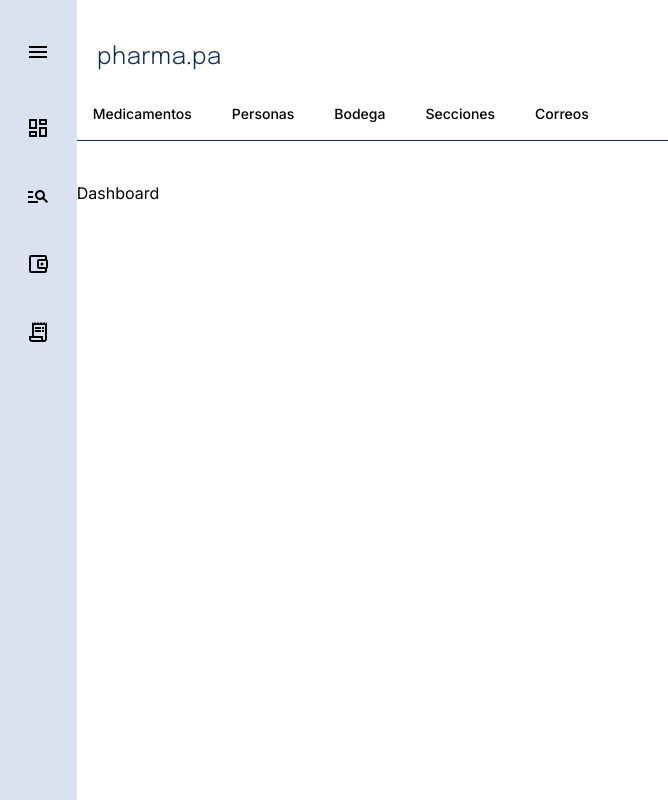
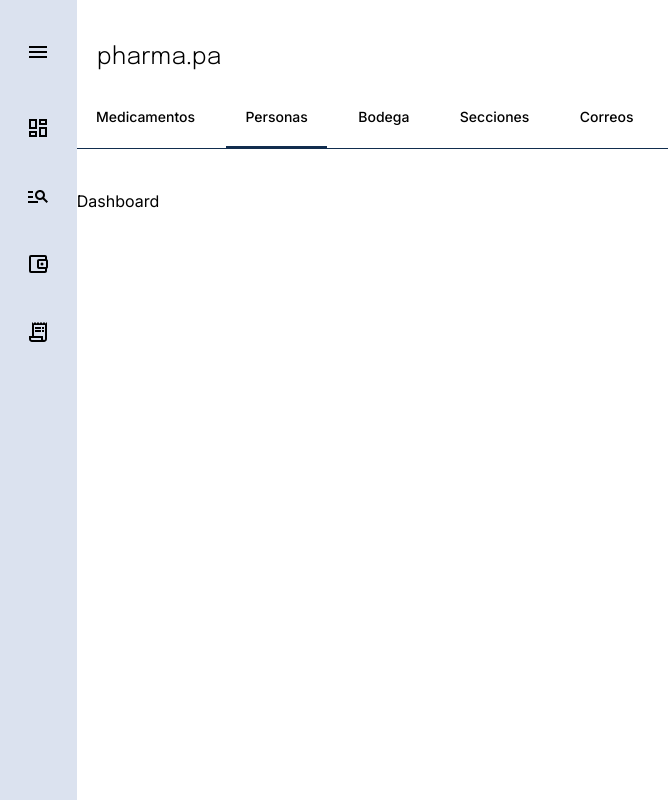
Before and after one commit to waldo2810/pharma-pa, a React (Vite) app: page / in a window 1280 px wide. Shown: the whole page, without its empty margins (0-668 px from the left). Built offline with nearby package versions, Linux system fonts and the light colour scheme.

Commit message:
finish retouching tabs

```diff
--- a/src/App.jsx
+++ b/src/App.jsx
@@ -2,6 +2,7 @@ import SideBar from "./components/SideBar";
 import { BrowserRouter, Routes, Route } from "react-router-dom";
 import Dashboard from "./pages/Dashboard";
 import Gestion from "./pages/Gestion";
+import GestionContent from "./pages/Gestion/GestionContent";
 import Cartera from "./pages/Cartera";
 import Facturacion from "./pages/Facturacion";
 
@@ -12,7 +13,7 @@ const App = () => {
         <Routes>
           <Route index path="/" element={<Dashboard />} />
           <Route path="/dashboard" element={<Dashboard />} />
-          <Route path="/gestion" element={<Gestion />} />
+          <Route path="/gestion/:tabName" element={<GestionContent />} />
           <Route path="/cartera" element={<Cartera />} />
           <Route path="/facturacion" element={<Facturacion />} />
         </Routes>
--- a/src/index.css
+++ b/src/index.css
@@ -31,3 +31,45 @@ body {
   -ms-overflow-style: none; /* IE and Edge */
   scrollbar-width: none; /* Firefox */
 }
+
+/*TABS*/
+.tabs {
+  display: block;
+  padding: 1.2rem;
+  border-bottom: 2.5px solid transparent;
+  transition: 0.1s ease-in;
+}
+.tabs:hover {
+  color: #505050;
+}
+
+.active-tabs {
+  border-bottom: 2.5px solid #112d4e;
+}
+/*
+.content-tabs {
+  flex-grow: 1;
+}
+.content {
+  background: white;
+  padding: 20px;
+  width: 100%;
+  height: 100%;
+  display: none;
+}
+.content h2 {
+  padding: 0px 0 5px 0px;
+}
+.content hr {
+  width: 100px;
+  height: 2px;
+  background: #222;
+  margin-bottom: 5px;
+}
+.content p {
+  width: 100%;
+  height: 100%;
+}
+.active-content {
+  display: block;
+} */
--- a/src/pages/Gestion/Gestion.jsx
+++ /dev/null
@@ -1,14 +0,0 @@
-import { Link } from "react-router-dom";
-
-import Button from "../../components/Button";
-import Input from "../../components/Input";
-
-import { gestionFormInfo } from "../../utils/gestionFormInfo";
-import { useMediaQuery } from "@mui/material";
-
-const Gestion = () => {
-  const isNotAPhone = useMediaQuery("(min-width: 1000px)");
-  return <Link to="/gestion/medicamentos">Medicamentos</Link>;
-};
-
-export default Gestion;
--- /dev/null
+++ b/src/pages/Gestion/GestionContent.jsx
@@ -0,0 +1,8 @@
+import { useParams } from "react-router-dom";
+
+const GestionContent = ({ tabToRender }) => {
+  const { tab } = useParams();
+  return { tab };
+};
+
+export default GestionContent;
--- a/src/pages/Gestion/GestionMedicamentos.jsx
+++ /dev/null
@@ -1,38 +0,0 @@
-import { Routes, Route } from "react-router-dom";
-
-import Button from "../../components/Button";
-import Input from "../../components/Input";
-
-import { gestionFormInfo } from "../../utils/gestionFormInfo";
-import { useMediaQuery } from "@mui/material";
-
-const GestionMedicamentos = () => {
-  return (
-    <div>
-      <h2 className="text-2xl font-medium p-5">Agregar un medicamento</h2>
-      <div className="md:border md:border-lightblue md:mx-5 md:rounded-md md:max-w-[80%]">
-        <form>
-          <div>
-            {gestionFormInfo.map(({ title, description, type }, index) => (
-              <Input
-                type={type}
-                key={index}
-                title={title}
-                description={description}
-              />
-            ))}
-          </div>
-          <div
-            className={`${
-              !isNotAPhone && "fixed"
-            } bottom-0 flex justify-end items-center p-5 w-full h-12 bg-lightblue`}
-          >
-            <Button text="Guardar" />
-          </div>
-        </form>
-      </div>
-    </div>
-  );
-};
-
-export default GestionMedicamentos;
--- a/src/pages/Tabs.jsx
+++ b/src/pages/Tabs.jsx
@@ -1,33 +1,79 @@
+import { useState } from "react";
 import { NavLink, Link, useParams } from "react-router-dom";
 import useMediaQuery from "@mui/material/useMediaQuery";
+
 import { gestionTabsItems } from "../utils/gestionTabsItems";
 
 const Tabs = () => {
   const isNotAPhone = useMediaQuery("(min-width: 1000px)");
+  const [toggleState, setToggleState] = useState(1);
+
+  const toggleTab = (index) => {
+    setToggleState(index);
+  };
 
   return (
     <div className={isNotAPhone && `my-10`}>
-      <NavLink to="/" className="title">
-        {isNotAPhone && <div className="px-5">pharma.pa</div>}
-      </NavLink>
+      {isNotAPhone && (
+        <div className="px-5">
+          <Link to="/" className="title">
+            pharma.pa
+          </Link>
+        </div>
+      )}
 
-      <div
-        className={`text-sm font-medium border-b border-dark ${
-          isNotAPhone && "pt-3"
-        }`}
-      >
-        <div className="flex gap-2 overflow-auto no-scrollbar">
-          {gestionTabsItems.map((item) => (
-            <Link
-              to={`/gestion/${item.toLowerCase()}`}
-              className="inline-block p-4 hover:border-b-2 border-transparent hover:border-accent"
-              key={item}
+      <div className={`border-b border-dark ${isNotAPhone && "pt-3"}`}>
+        <div className="flex gap-3 overflow-auto no-scrollbar text-sm font-medium">
+          {gestionTabsItems.map((item, index) => (
+            <button
+              className={toggleState === index ? "tabs active-tabs" : "tabs"}
+              onClick={() => toggleTab(index)}
             >
               {item}
-            </Link>
+            </button>
           ))}
         </div>
       </div>
+
+      {/* <div className="content-tabs">
+        <div
+          className={toggleState === 1 ? "content  active-content" : "content"}
+        >
+          <h2>Content 1</h2>
+          <hr />
+          <p>
+            Lorem ipsum dolor sit amet consectetur adipisicing elit. Obcaecati
+            praesentium incidunt quia aspernatur quasi quidem facilis quo nihil
+            vel voluptatum?
+          </p>
+        </div>
+
+        <div
+          className={toggleState === 2 ? "content  active-content" : "content"}
+        >
+          <h2>Content 2</h2>
+          <hr />
+          <p>
+            Lorem ipsum dolor sit amet consectetur adipisicing elit. Sapiente
+            voluptatum qui adipisci.
+          </p>
+        </div>
+
+        <div
+          className={toggleState === 3 ? "content  active-content" : "content"}
+        >
+          <h2>Content 3</h2>
+          <hr />
+          <p>
+            Lorem ipsum dolor sit amet, consectetur adipisicing elit. Eos sed
+            nostrum rerum laudantium totam unde adipisci incidunt modi alias!
+            Accusamus in quia odit aspernatur provident et ad vel distinctio
+            recusandae totam quidem repudiandae omnis veritatis nostrum
+            laboriosam architecto optio rem, dignissimos voluptatum beatae
+            aperiam voluptatem atque. Beatae rerum dolores sunt.
+          </p>
+        </div>
+      </div> */}
     </div>
   );
 };
--- a/src/state/state.js
+++ b/src/state/state.js
@@ -5,7 +5,7 @@ const initialState = {
 };
 
 export const stateSlice = createSlice({
-  name: "isOpen",
+  name: "state",
   initialState,
   reducers: {
     toggleOn: (state) => {
@@ -17,5 +17,5 @@ export const stateSlice = createSlice({
   },
 });
 
-export const { toggleOn, toggleOff } = stateSlice.actions;
+export const { toggleOn, toggleOff, setCurrentTab } = stateSlice.actions;
 export default stateSlice.reducer;
```
